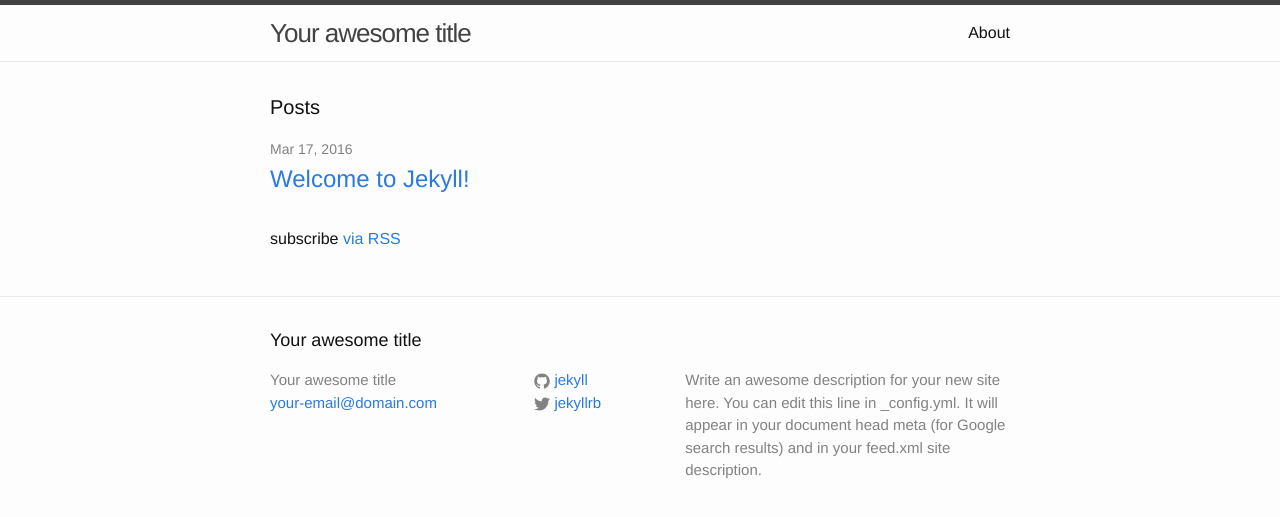
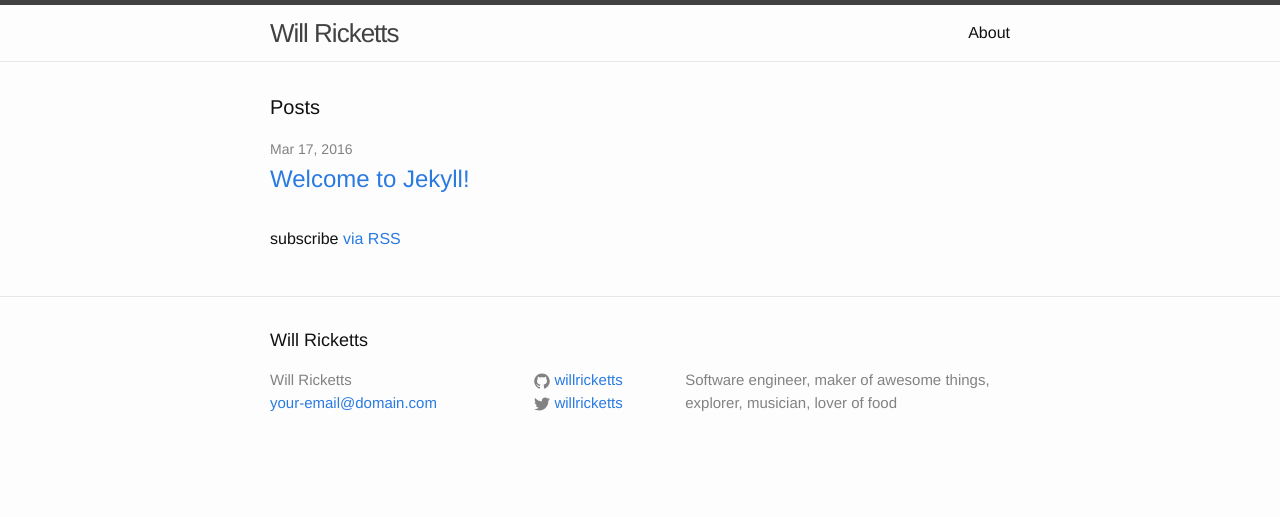
Before and after one commit to willricketts/willricketts.github.io, a Jekyll site: the page built from index.html, in a window 1280 px wide. Shown: the top 517 px of the page. Built offline with Jekyll 4.4.1, drawn with Linux system fonts in a browser that asks for light colours.

Commit message:
mod config

```diff
--- a/_config.yml
+++ b/_config.yml
@@ -6,16 +6,14 @@
 # 'jekyll serve'. If you change this file, please restart the server process.
 
 # Site settings
-title: Your awesome title
+title: Will Ricketts
 email: your-email@domain.com
 description: > # this means to ignore newlines until "baseurl:"
-  Write an awesome description for your new site here. You can edit this
-  line in _config.yml. It will appear in your document head meta (for
-  Google search results) and in your feed.xml site description.
+  Software engineer, maker of awesome things, explorer, musician, lover of food
 baseurl: "" # the subpath of your site, e.g. /blog
-url: "http://yourdomain.com" # the base hostname & protocol for your site
-twitter_username: jekyllrb
-github_username:  jekyll
+url: "http://willricketts.com" # the base hostname & protocol for your site
+twitter_username: willricketts
+github_username:  willricketts
 
 # Build settings
 markdown: kramdown
```
